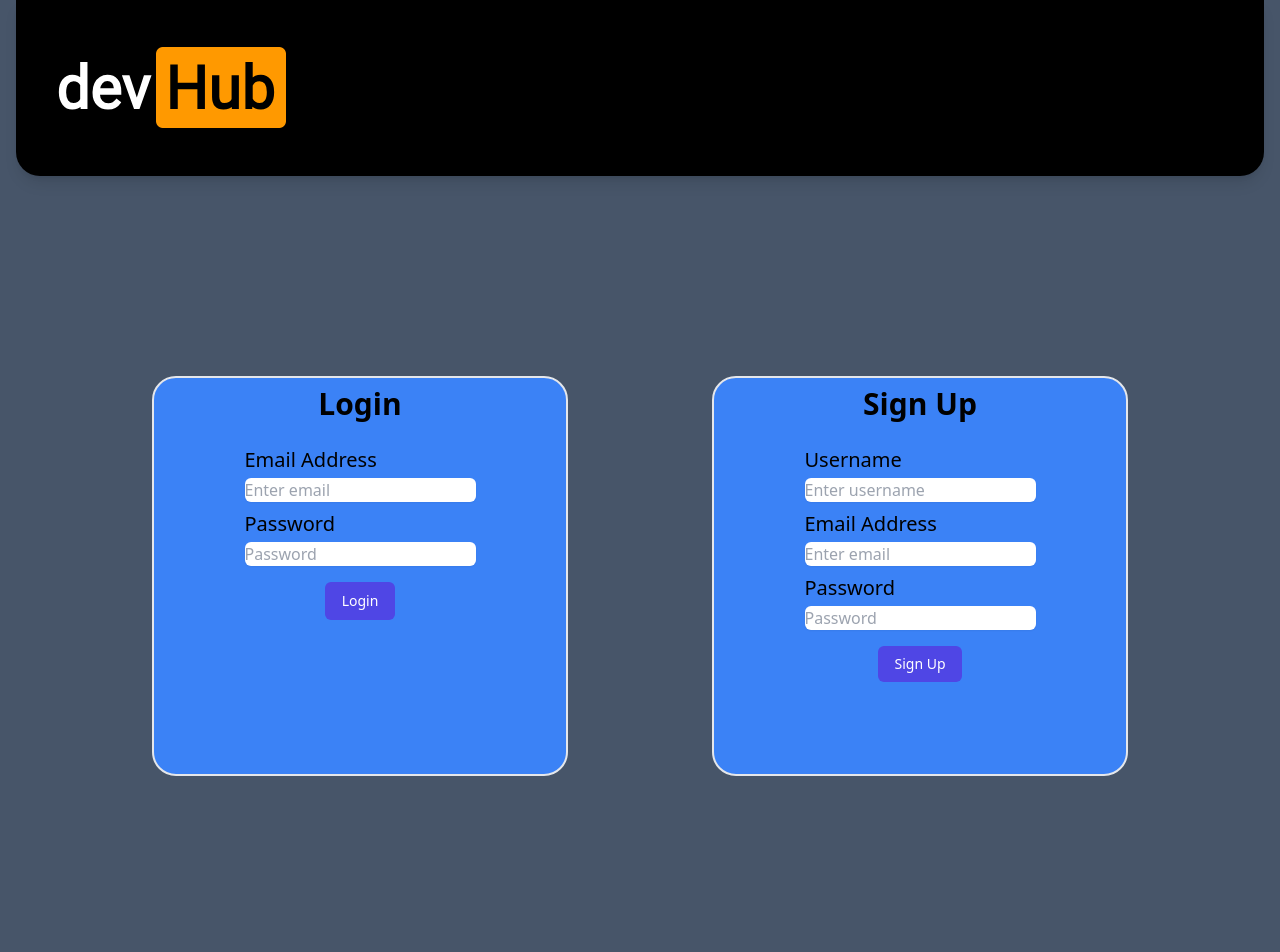
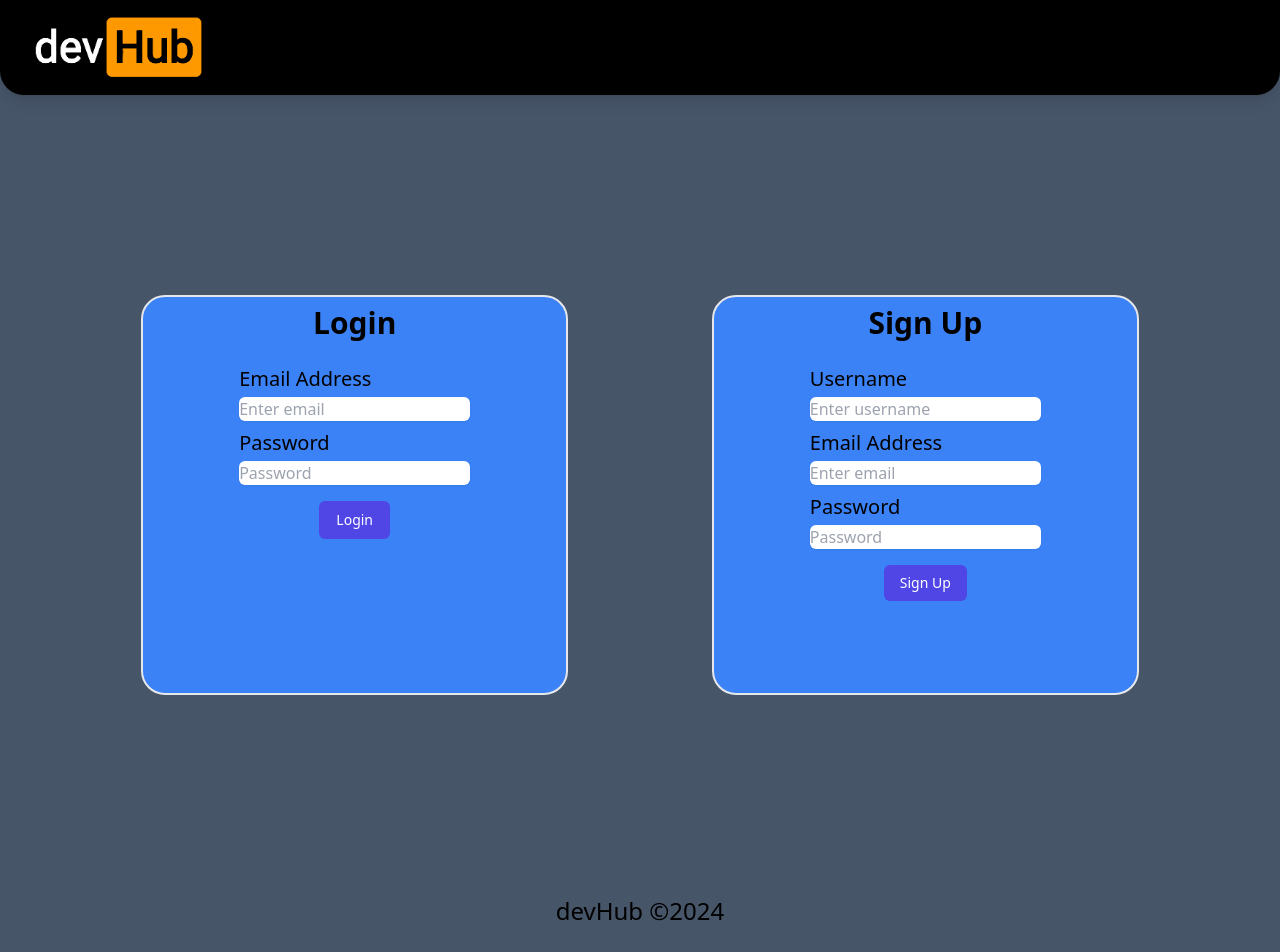
Before and after one commit to Tyler-KD/MyTypeOfDev, a React (Vite) app in the folder client/: page / in a window 1280 px wide. Shown: the top 952 px of the page. After the commit the page ends 927 px from the top, so only its background shows below. Built offline with nearby package versions, Linux system fonts and the light colour scheme.

Commit message:
Added LandingPage so that LoginForm and SignupForm only appear on landing page / added transparent image to Navbar

```diff
--- a/client/src/components/Footer.jsx
+++ b/client/src/components/Footer.jsx
@@ -6,7 +6,10 @@ const Footer = () => {
 
     return (
         <footer className="text-center text-2xl">
-           devHub &copy;
+            <section>
+                <p className="copyright-text">devHub &copy;{new Date().getFullYear()} </p>
+            </section>
+
         </footer>
     )
 }
--- a/client/src/components/Header.jsx
+++ b/client/src/components/Header.jsx
@@ -9,10 +9,7 @@ const Header = () => {
 
             <Navbar />
 
-            <div className='flex flex-grow h-screen justify-center items-center'>
-                <LoginForm />
-                <SignupForm />
-            </div>
+
 
         </header>
     )
--- a/client/src/components/Navbar.jsx
+++ b/client/src/components/Navbar.jsx
@@ -1,19 +1,22 @@
 import { NavLink } from 'react-router-dom';
-import image1 from '../assets/dev-Hub_1.png';
+import  LoginForm  from './LoginForm';
+import  SignupForm  from './SignupForm';
+import image1 from '../assets/dev-Hub_1 copy.png';
 
 const Navbar = () => {
 
     return (
         <div className='flex flex-col justify-between'>
-            <nav className='flex items-center justify-between h-44 lg:h-44 bg-black rounded-b-3xl shadow-lg px-4'>
+            <nav className='flex items-center justify-between bg-black rounded-b-3xl shadow-lg px-4'>
                 <div className='container mx-auto flex justify-between items-center'>
                     <h1 className='text-white text-xl lg:text-2xl transition-all duration-200 hover:scale-110'>
                         <NavLink to='/' className='font-bold'>
-                            <img src={image1}/>
+                            <img className='h-auto w-[200px]' src={image1} />
                         </NavLink>
                     </h1>
                 </div>
             </nav>
+
 
         </div>
 
--- a/client/src/main.jsx
+++ b/client/src/main.jsx
@@ -3,6 +3,9 @@ import ReactDOM from 'react-dom/client'
 import { BrowserRouter as Router, Routes, Route } from 'react-router-dom'
 import App from './App.jsx'
 import './index.css'
+import HomePage from './pages/HomePage.jsx'
+import ProfilePage from './pages/ProfilePage.jsx'
+import LandingPage from './pages/LandingPage.jsx'
 
 
 const root = document.getElementById('root');
@@ -11,6 +14,9 @@ ReactDOM.createRoot(root).render(
     <Router>
       <Routes>
         <Route path='*' element={<App />} />
+        <Route path='/' element={<LandingPage />} />
+        <Route path='/homepage/*' element={<HomePage />} />
+        <Route path='/profilepage/*' element={<ProfilePage />} />
       </Routes>
     </Router>
   </React.StrictMode>
--- a/client/src/pages/HomePage.jsx
+++ b/client/src/pages/HomePage.jsx
@@ -3,11 +3,14 @@ import App from '../App.jsx';
 
 const HomePage = () => {
     return (
-        <div>
+        <App >
+            <div>
 
-            <App />
 
-        </div>
+
+            </div>
+        </App>
+
     )
 }
 
--- /dev/null
+++ b/client/src/pages/LandingPage.jsx
@@ -0,0 +1,21 @@
+// LandingPage.js
+import LoginForm from '../components/LoginForm';
+import Footer from '../components/Footer';
+import SignupForm from '../components/SignupForm';
+import Navbar from '../components/Navbar';
+
+const LandingPage = () => {
+    return (
+        <div className='flex flex-col justify-between'>
+            <Navbar />
+            <div className='flex flex-grow h-screen justify-center items-center'>
+                <LoginForm />
+                <SignupForm />
+            </div>
+            <Footer />
+        </div>
+
+    );
+};
+
+export default LandingPage;
--- a/client/src/pages/ProfilePage.jsx
+++ b/client/src/pages/ProfilePage.jsx
@@ -3,11 +3,16 @@ import App from '../App.jsx';
 
 
 const ProfilePage = () => {
+    return (
+        <App>
+            <div>
 
-    <div>
-        <App/>
-    </div>
 
+
+            </div>
+        </App>
+
+    )
 }
 
 
```
Also changed, not shown: client/src/App.jsx (line endings or trailing spaces), client/src/assets/dev-Hub_1 copy.png (added).
